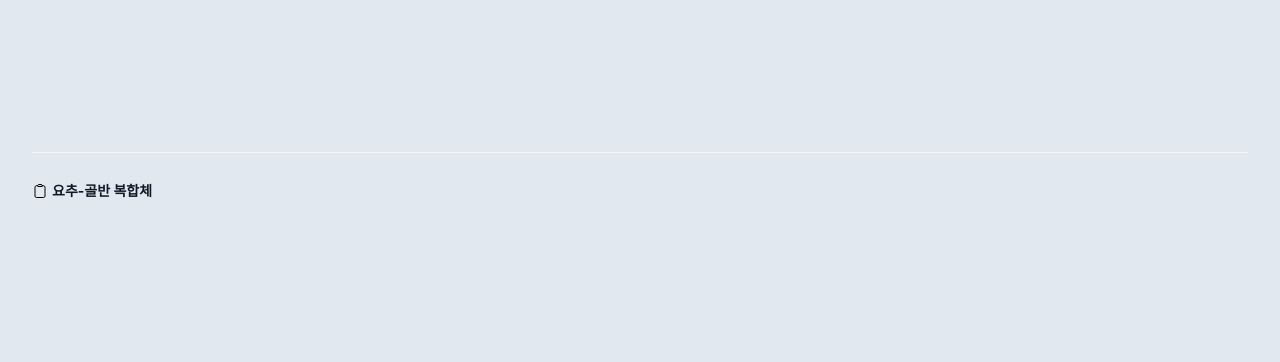
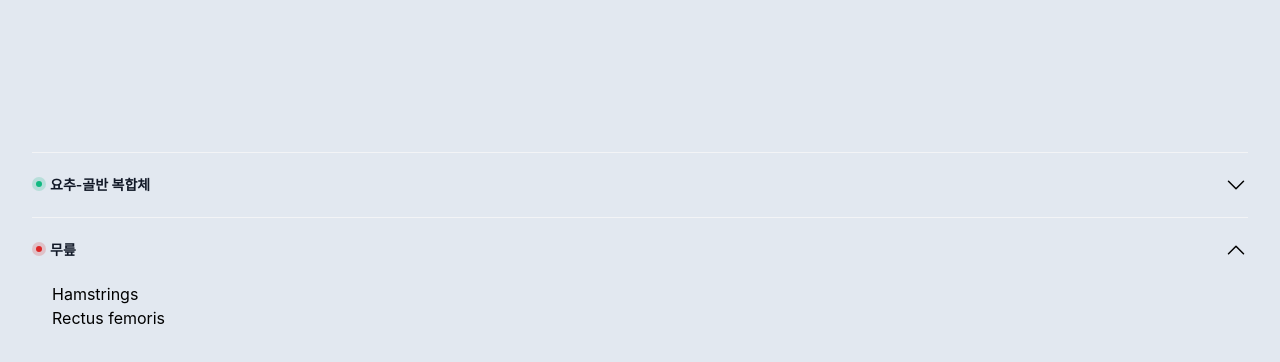
Before and after one commit to slowerAtom/mmerbers, a React (Create React App) app: page /member/create in a window 1280 px wide. Shown: the top 362 px of the page. Built offline with nearby package versions, Linux system fonts and the light colour scheme.

Commit message:
Add create page

```diff
--- a/src/components/MemberCreate.js
+++ b/src/components/MemberCreate.js
@@ -4,14 +4,58 @@ function MemberCreate() {
           <div className="mx-auto max-w-7xl px-6 lg:px-8">
             <div className="mx-auto max-w-2xl gap-x-8 lg:max-w-none">
                 <div className="mt-6 border-t border-gray-100">
-                    <ul className="divide-y divide-gray-100">
+                    <ul role="list" className="divide-y divide-gray-100">
+                        <li className="">
+                            <div className="flex justify-between gap-x-6 py-5 cursor-pointer">
+                                <div className="flex min-w-0 gap-x-4">
+                                    <div className="min-w-0 flex-auto">
+                                        <p className="text-sm font-semibold leading-6 text-gray-900">
+                                            <div className="relative float-left top-1 mr-1 flex-none h-3.5 w-3.5 rounded-full bg-emerald-500/20 p-1">
+                                                <div className="h-1.5 w-1.5 rounded-full bg-emerald-500" />
+                                            </div>
+                                            <span>요추-골반 복합체</span>
+                                        </p>
+                                        {/* <p className="mt-1 truncate text-xs leading-5 text-gray-500">email</p> */}
+                                    </div>
+                                </div>
+                                <svg xmlns="http://www.w3.org/2000/svg" fill="none" viewBox="0 0 24 24" stroke-width="1.5" stroke="currentColor" class="w-6 h-6">
+                                    <path stroke-linecap="round" stroke-linejoin="round" d="m19.5 8.25-7.5 7.5-7.5-7.5" />
+                                </svg>
+                            </div>
+                        </li>
+                        <li className="">
+                            <div className="flex justify-between gap-x-6 py-5 cursor-pointer">
+                                <div className="flex min-w-0 gap-x-4">
+                                    <div className="min-w-0 flex-auto">
+                                        <p className="text-sm font-semibold leading-6 text-gray-900">
+                                            <div className="relative float-left top-1 mr-1 flex-none h-3.5 w-3.5 rounded-full bg-red-600/20 p-1">
+                                                <div className="h-1.5 w-1.5 rounded-full bg-red-600" />
+                                            </div>
+                                            <span>무릎</span>
+                                        </p>
+                                        {/* <p className="mt-1 truncate text-xs leading-5 text-gray-500">email</p> */}
+                                    </div>
+                                </div>
+                                <svg xmlns="http://www.w3.org/2000/svg" fill="none" viewBox="0 0 24 24" stroke-width="1.5" stroke="currentColor" class="w-6 h-6">
+                                    <path stroke-linecap="round" stroke-linejoin="round" d="m4.5 15.75 7.5-7.5 7.5 7.5" />
+                                </svg>
+                            </div>
+                            <div className="pl-5">
+                                Hamstrings
+                            </div>
+                            <div className="pl-5">
+                                Rectus femoris
+                            </div>
+                        </li>
+                    </ul>
+                    {/* <ul className="divide-y divide-gray-100">
                         <li className="px-4 py-6 sm:gap-4 sm:px-0">
                             <svg xmlns="http://www.w3.org/2000/svg" fill="none" viewBox="0 0 24 24" stroke-width="1.5" stroke="currentColor" className="inline mr-1 w-4 h-4">
                                 <path stroke-linecap="round" stroke-linejoin="round" d="M15.666 3.888A2.25 2.25 0 0 0 13.5 2.25h-3c-1.03 0-1.9.693-2.166 1.638m7.332 0c.055.194.084.4.084.612v0a.75.75 0 0 1-.75.75H9a.75.75 0 0 1-.75-.75v0c0-.212.03-.418.084-.612m7.332 0c.646.049 1.288.11 1.927.184 1.1.128 1.907 1.077 1.907 2.185V19.5a2.25 2.25 0 0 1-2.25 2.25H6.75A2.25 2.25 0 0 1 4.5 19.5V6.257c0-1.108.806-2.057 1.907-2.185a48.208 48.208 0 0 1 1.927-.184" />
                             </svg>
                             <span className="text-lg align-middle mr-2 text-sm font-bold leading-6 text-gray-900">요추-골반 복합체</span>
                         </li>
-                    </ul>
+                    </ul> */}
                 </div>
             </div>
           </div>
```
